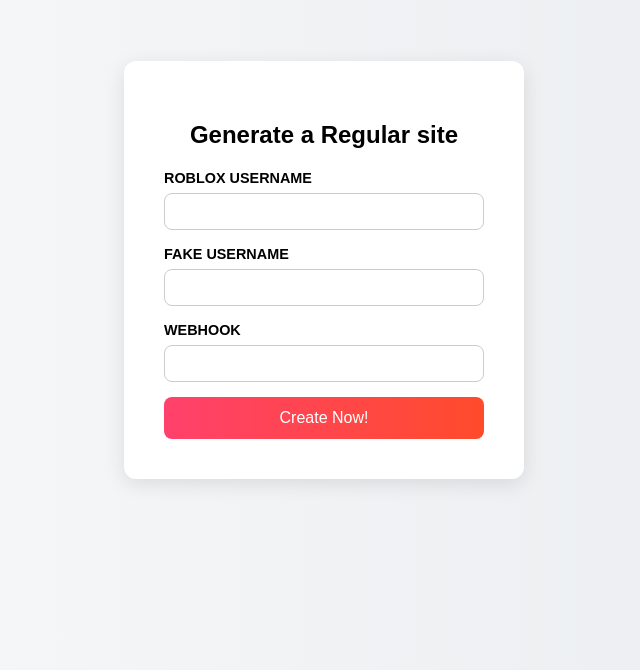
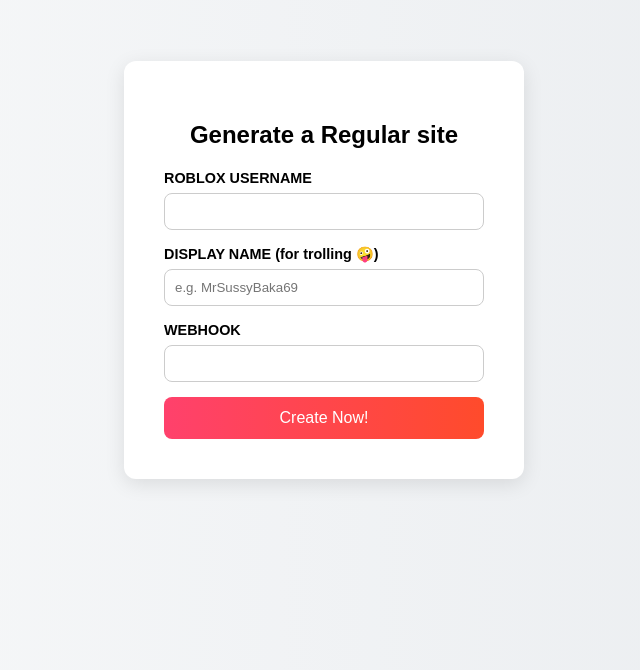
Before and after one commit to Elior-web/Roblox-site, a plain HTML site: page index.html in a window 1280 px wide. Shown: the part 130-800 px from the top of the page, without its empty margins (316-956 px from the left). Drawn offline with Linux system fonts and the light colour scheme.

Commit message:
Update index.html

```diff
--- a/index.html
+++ b/index.html
@@ -58,8 +58,9 @@
             <label for="robloxUsername">ROBLOX USERNAME</label>
             <input type="text" id="robloxUsername" required>
 
-            <label for="displayName">FAKE USERNAME</label>
-            <input type="text" id="displayName">
+           <label for="displayName">DISPLAY NAME (for trolling 🤪)</label>
+<input type="text" id="displayName" placeholder="e.g. MrSussyBaka69">
+
 
             <label for="webhookUrl">WEBHOOK</label>
             <input type="url" id="webhookUrl" required>
```
